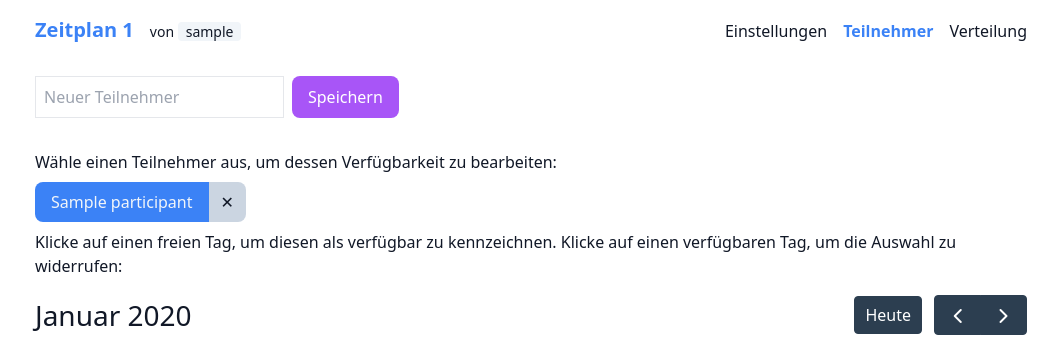
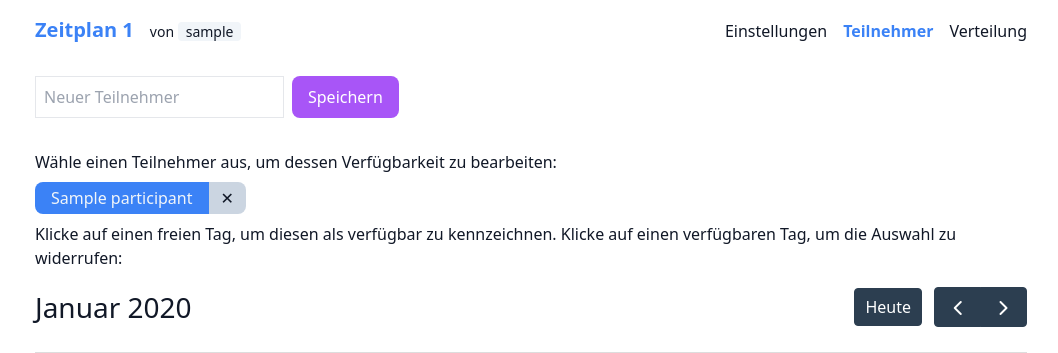
Before and after one commit to weinbusch/scheduler, a Django app: page /schedules/1/preferences in a window 1280 px wide. Shown: the part 58-411 px from the top of the page, without its empty margins (109-1167 px from the left). Run offline with Django 4.2, Linux system fonts and the light colour scheme; a user stored in the database is signed in; tables that the repository leaves empty hold one stand-in row (values such as "Sample post"); style sheets or scripts are compiled from the project's sources.

Commit message:
layout: improve padding of participant buttons

```diff
--- a/solver/templates/solver/schedule_preferences.html
+++ b/solver/templates/solver/schedule_preferences.html
@@ -41,10 +41,10 @@
             <div class="m-1 flex flex-row">
               <input class="peer hidden" type="radio" id="participant_{{ forloop.counter }}" name="participants" value="{{ p }}" {% if forloop.first %}checked{% endif %}>
               <label for="participant_{{ forloop.counter }}"
-                     class="px-4 py-2 rounded-l-lg peer-checked:bg-blue-500 peer-checked:text-slate-100 hover:bg-blue-500 hover:text-slate-100 bg-slate-200 cursor-pointer">
+                     class="px-4 py-1 rounded-l-lg peer-checked:bg-blue-500 peer-checked:text-slate-100 hover:bg-blue-500 hover:text-slate-100 bg-slate-200 cursor-pointer">
                 {{ p }}
               </label>
-              <button type="submit" name="participant" value="{{ p }}" class="px-3 py-2 rounded-r-lg bg-slate-300 hover:text-red-500" title="Teilnehmer löschen">
+              <button type="submit" name="participant" value="{{ p }}" class="px-3 py-1 rounded-r-lg bg-slate-300 hover:text-red-500" title="Teilnehmer löschen">
                 &#10005;
               </button>
             </div>
```
